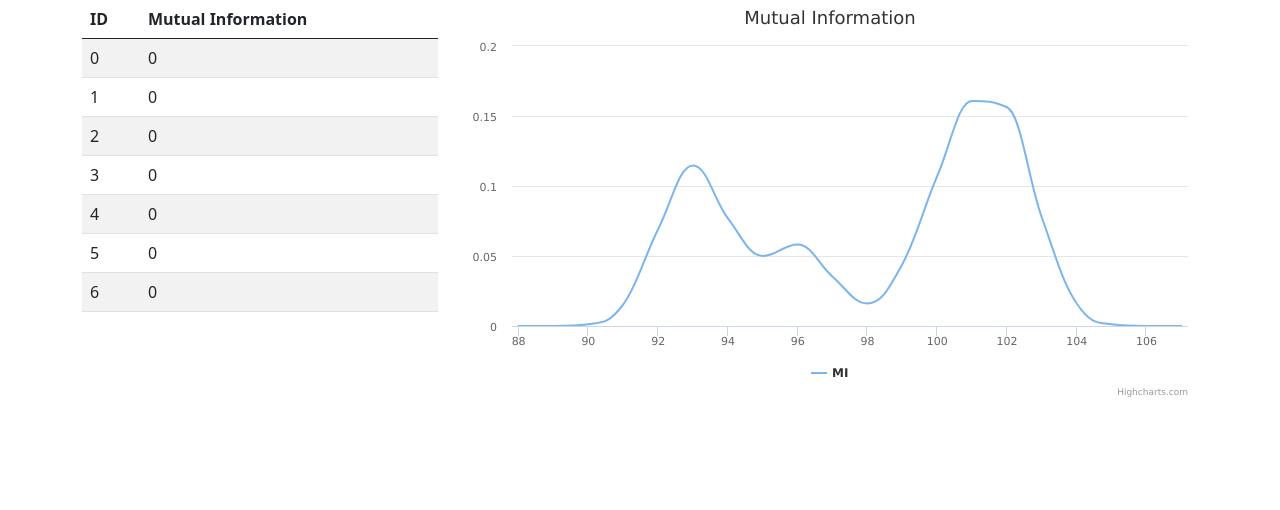
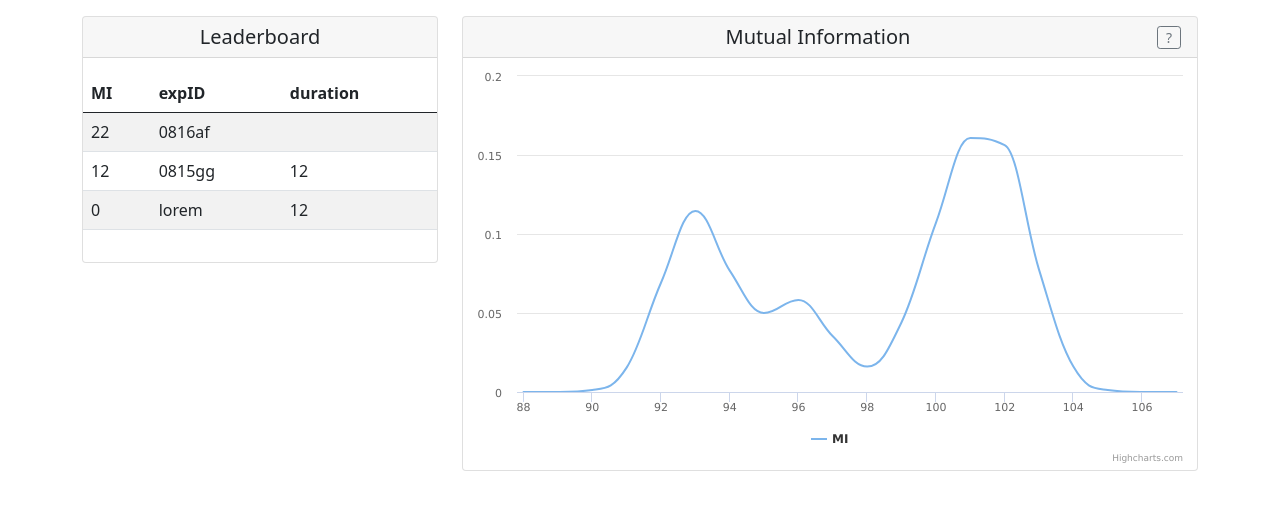
Before and after one commit to semohr/nacht_des_wissens_2022, a PHP site: page / in a window 1280 px wide. Shown: the top 510 px of the page. Run offline with PHP 8.4, Linux system fonts and the light colour scheme; data that the repository does not hold is empty.

Commit message:
style tweaks and collapsable info

```diff
--- a/scoreboard/exp_results/dummy.json
+++ b/scoreboard/exp_results/dummy.json
@@ -46,6 +46,7 @@
     ],
     "currentBlock": 0,
     "MI": 12,
+    "totalDuration": 12,
     "expID": "0815gg",
     "start_last_event": "2022-06-13T08:42:57.114Z"
   }
--- /dev/null
+++ b/scoreboard/exp_results/dummy3.json
@@ -0,0 +1,53 @@
+{
+  "data": {
+    "emitterID": "dqMtnoqg8Q9EvSDlAAAH",
+    "receiveID": "cM9eoOhtpwfI_bzzAAAF",
+    "emitted": [
+      [
+        6,
+        2,
+        2,
+        3,
+        8,
+        6,
+        6,
+        5,
+        5,
+        1
+      ]
+    ],
+    "received": [
+      [
+        1,
+        5,
+        9,
+        3,
+        1,
+        7,
+        8,
+        5,
+        3,
+        1
+      ]
+    ],
+    "duration": [
+      [
+        3059,
+        1841,
+        819,
+        408,
+        409,
+        513,
+        408,
+        205,
+        307,
+        410
+      ]
+    ],
+    "currentBlock": 0,
+    "MI": 0,
+    "totalDuration": 12,
+    "expID": "lorem",
+    "start_last_event": "2022-06-13T08:42:57.114Z"
+  }
+}
--- a/scoreboard/get_exp_results.php
+++ b/scoreboard/get_exp_results.php
@@ -11,7 +11,7 @@
         $row = array(
             "MI" => $json["data"]["MI"],
             "expID" => $json["data"]["expID"],
-            "duration" => $json["data"]["duration"],
+            "duration" => $json["data"]["totalDuration"],
         );
         array_push($results, $row);
     }
--- a/scoreboard/index.html
+++ b/scoreboard/index.html
@@ -17,11 +17,40 @@
 
 
     <div class="container">
-        <div class="row align-items-start">
-            <div id="leaderboard" class="col-lg-4">
+        <div class="row align-items-start my-2">
+            <div class="col-lg-4 my-2">
+                <div class="card">
+                <h5 class="card-header text-center">Leaderboard</h5>
+                    <div class="card-body px-0">
+                        <div id="leaderboard"></div>
+                    </div>
+                </div>
             </div>
-            <div class="col-lg-8">
-                <div id="graph"></div>
+            <div class="col-lg-8 my-2">
+                <div class="card">
+                    <h5 class="card-header d-flex justify-content-between align-items-center">
+                        <span></span> <!-- this is a dummy to center the text -->
+                        <span>Mutual Information</span>
+                        <!-- avoid stretching the header in y direction by overwriting the button padding -->
+                        <button class="btn btn-sm btn-outline-secondary py-0" type="button" data-bs-toggle="collapse" data-bs-target="#MI_info"
+                            aria-expanded="false" aria-controls="MI_info">
+                            ?
+                        </button>
+                    </h5>
+                    <div class="card-body py-0"></div>
+
+                        <div class="collapse" id="MI_info">
+                            <div class="card card-body m-2">
+                                Lorem ipsum dolor sit amet, consectetur adipisicing elit. Consequuntur totam cumque quaerat, quos quia maxime corporis
+                                dignissimos tenetur natus consectetur repellat provident ipsa nam accusamus et labore sequi praesentium expedita nobis,
+                                dicta cum voluptate. Nam necessitatibus aliquid laboriosam, cum accusantium recusandae eveniet aspernatur blanditiis
+                                deserunt maxime adipisci natus praesentium obcaecati.
+                            </div>
+                        </div>
+
+                        <div id="graph" class="p-1 mt-1"></div>
+                    </div>
+                </div>
             </div>
         </div>
     </div>
@@ -34,10 +63,16 @@
     /** Returns table from cols data, data hast to be dict of arrays with
      * the key being the header. It is assumed that all arrays have the same length.
      * @param {dict} data e.g. {'header1': [1, 2, 3], 'header2': [4, 5, 6]}
+     * ps: I added `row_first` so we can pass data as we get it from php.
+     * we could detect this but focus, lennard.
      */
-    function create_table(data) {
+    function create_table(data, row_first = false) {
 
-        const keys = Object.keys(data);
+        let keys = (row_first) ? Object.keys(data[0]) : Object.keys(data);
+        let num_rows = (row_first) ? data.length : data[keys[0]].length;
+
+        console.log(keys);
+        console.log(num_rows);
 
         const table = document.createElement("table");
         table.classList.add("table", "table-striped");
@@ -55,15 +90,23 @@
 
         // Create table body
         const table_body = document.createElement("tbody");
-        for (const row in data[keys[0]]) {
+
+
+        for (let row = 0; row < num_rows; row++) {
             const tr = document.createElement("tr");
             for (const key of keys) {
                 var td = document.createElement("td");
-                td.innerHTML = data[key][row];
+                if (row_first) {
+                    td.innerHTML = data[row][key];
+                } else {
+                    td.innerHTML = data[key][row];
+                }
+                console.log(td.innerHTML);
                 tr.appendChild(td);
             }
             table_body.appendChild(tr);
         }
+
         table.appendChild(table_body);
         return table;
     }
@@ -107,7 +150,8 @@
                 animation: true
             },
             title: {
-                text: "Mutual Information"
+                // text: "Mutual Information"
+                text: ""
             },
             yAxis: {
                 title: { text: null }
@@ -130,15 +174,24 @@
 
 
 
-
+    var data;
     async function main() {
         // Create table by loading data via php
-        const data = await fetch("get_exp_results.php").then(response => response.json());
+        data = await fetch("get_exp_results.php").then(response => response.json());
 
         console.log(data);
 
-        const table_data = { "ID": [0, 1, 2, 3, 4, 5, 6], "Mutual Information": [0, 0, 0, 0, 0, 0, 0] }
-        document.getElementById("leaderboard").appendChild(create_table(table_data));
+        // sort data according to some key
+        const sort_by = "MI";
+        data.sort(function (a, b) {
+            return b[sort_by] - a[sort_by];
+        });
+
+        // const table_data = { "ID": [0, 1, 2, 3, 4, 5, 6], "Mutual Information": [0, 0, 0, 0, 0, 0, 0] }
+        document.getElementById("leaderboard").appendChild(
+            // create_table(table_data, row_first = false)
+            create_table(data, row_first = true)
+        );
 
         // Create graph
         create_graph();
```
